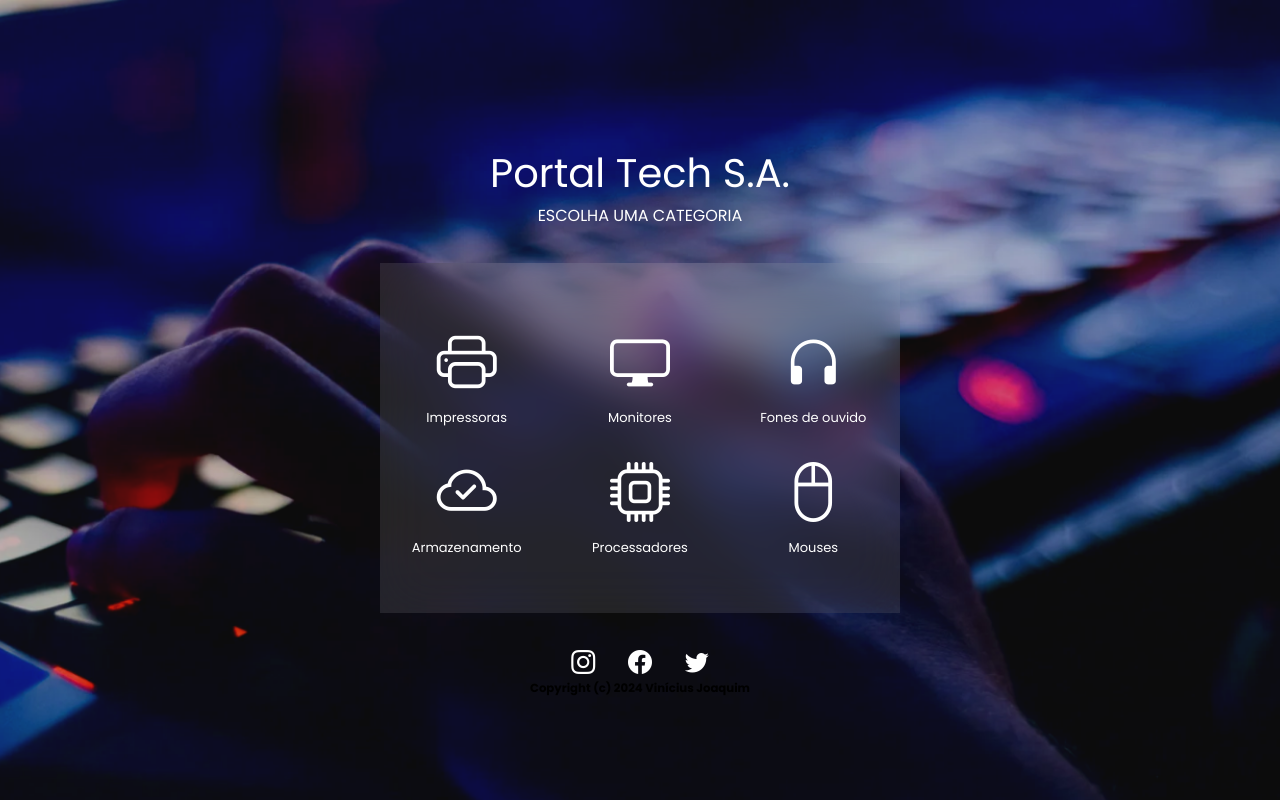
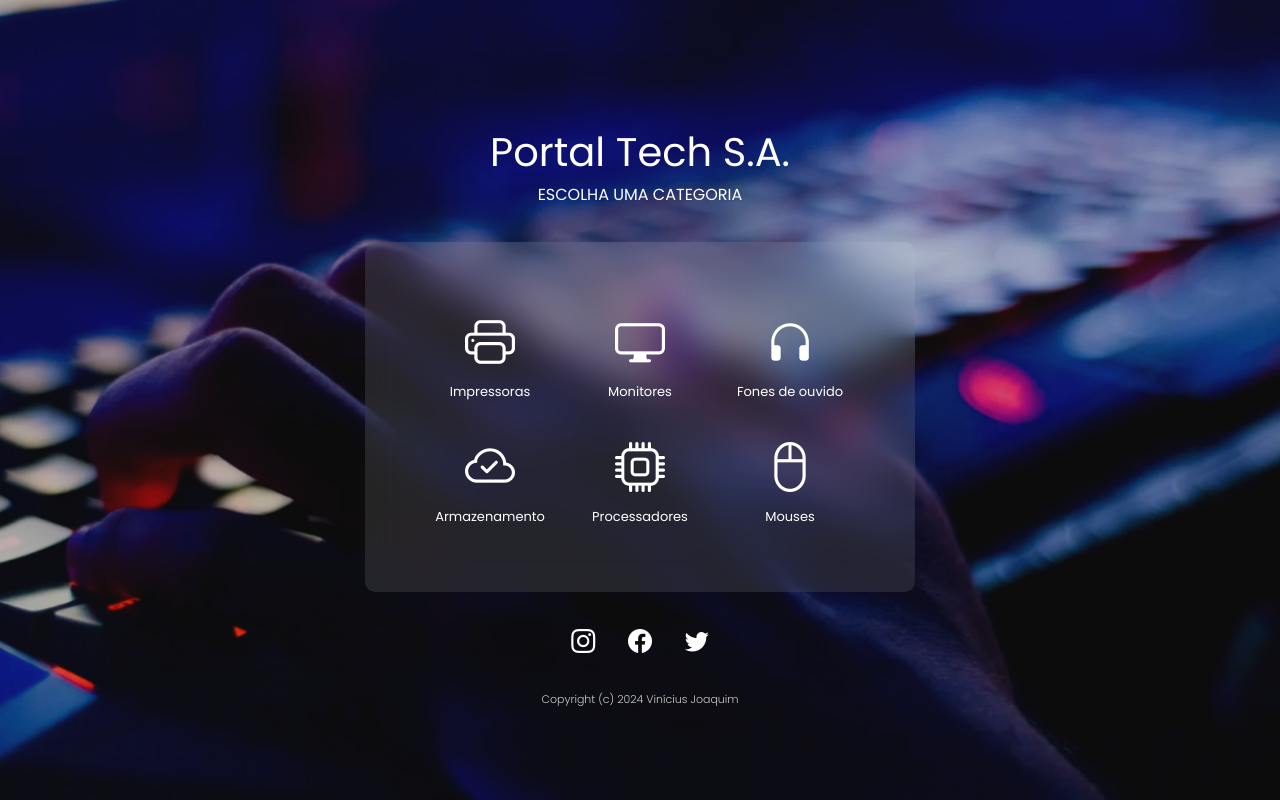
Before and after one commit to Vinicius-J/0_0_1_landing_page, a plain HTML site: page assets/index.html in a window 1280 px wide. Drawn offline with nearby package versions, Linux system fonts and the light colour scheme.

Commit message:
Modificações básicas

```diff
--- a/assets/index.html
+++ b/assets/index.html
@@ -6,6 +6,7 @@
     <title>1 - Landing Page</title>
     <link rel="stylesheet" href="./style/style.css">
     <link rel="stylesheet" href="https://cdn.jsdelivr.net/npm/bootstrap-icons@1.11.3/font/bootstrap-icons.css" integrity="sha384-tViUnnbYAV00FLIhhi3v/dWt3Jxw4gZQcNoSCxCIFNJVCx7/D55/wXsrNIRANwdD" crossorigin="anonymous">
+    <link rel="shortcut icon" href="./img/globe-americas.svg" type="image/x-icon">
 </head>
 <body>
     <header class="container">
@@ -43,8 +44,8 @@
     <div class="container">
         <div class="content">
             <div class="social-media">
-                <a href="#" class="icon"><i class="bi bi-instagram"></i></a href="#">
-                <a href="#" class="icon"><i class="bi bi-facebook"></i></a href="#">
+                <a href="#" class="icon"><i class="bi bi-instagram"></i></a>
+                <a href="#" class="icon"><i class="bi bi-facebook"></i></a>
                 <a href="#" class="icon"><i class="bi bi-twitter"></i></a>
             </div> <!-- social-media -->
         </div> <!-- social-media-content -->
--- a/assets/style/style.css
+++ b/assets/style/style.css
@@ -34,7 +34,7 @@ body {
 
 
 header.container .title{
-    padding-top: 4rem;
+    padding-top: 3rem;
     font-weight: 400;
     font-size: 4rem;
     color: #fff;
@@ -48,27 +48,28 @@ header.container .sub-title{
 }
 
 main.container section.categorias {
-    width: 52rem;
+    width: 55rem;
     height: 35rem;
     background-color: transparent;
     background-color: rgba(255, 255, 255, 0.1);
-    backdrop-filter: blur(25px);
+    backdrop-filter: blur(20px);
     display: flex;
     flex-wrap: wrap;
     justify-content: center;
     align-content: center;
-    gap: 2rem 0;
+    gap: 3rem;
+    border-radius: 10px;
 }
 
 div.itens {
     flex-basis: 33.33%;
     max-height: 12.4rem;
-    margin: 0 auto;
+    max-width: 12rem;
     text-align: center;
 }
 
 section.categorias .itens a {
-    font-size: 6rem;
+    font-size: 5rem;
     color: #fff;
 }
 
@@ -83,8 +84,26 @@ div.content {
     padding-top: 3.2rem;
 }
 
+div.content .social-media a{
+    display: inline-block;
+    transition: ease 200ms;
+}
+
 div.content .social-media .icon i {
     font-size: 2.4rem;
     color: #fff;
     margin: 1.5rem;
+    transition: 200ms ease;
 }
+
+div.content .social-media a:hover{
+    transform: scale(1.2);
+}
+
+
+footer.rodape h3 {
+    font-size: 1.1rem;
+    padding-top: 3.2rem;
+    color: #ccc;
+    font-weight: 300;
+}
```
Also changed, not shown: assets/img/globe-americas.svg (added).
